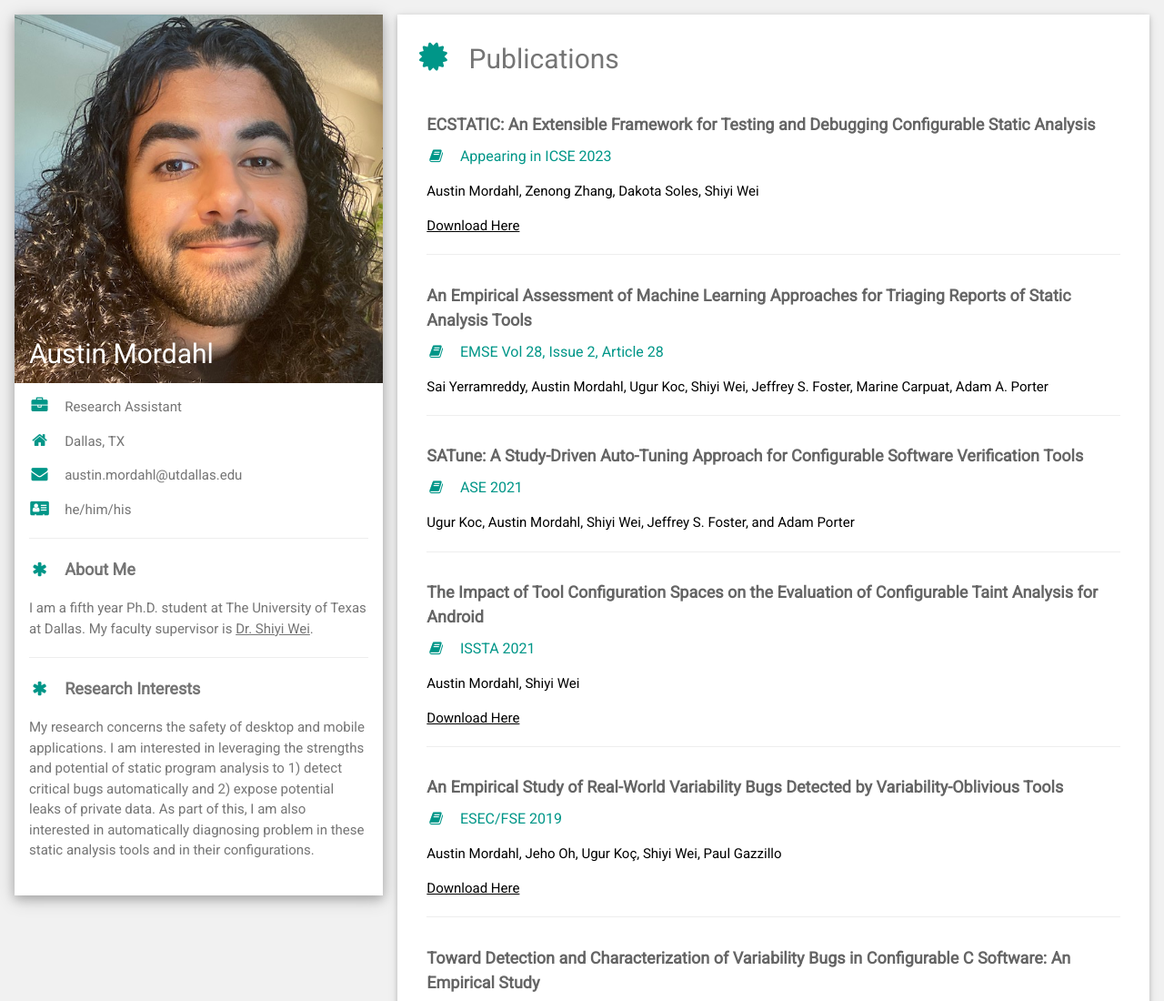
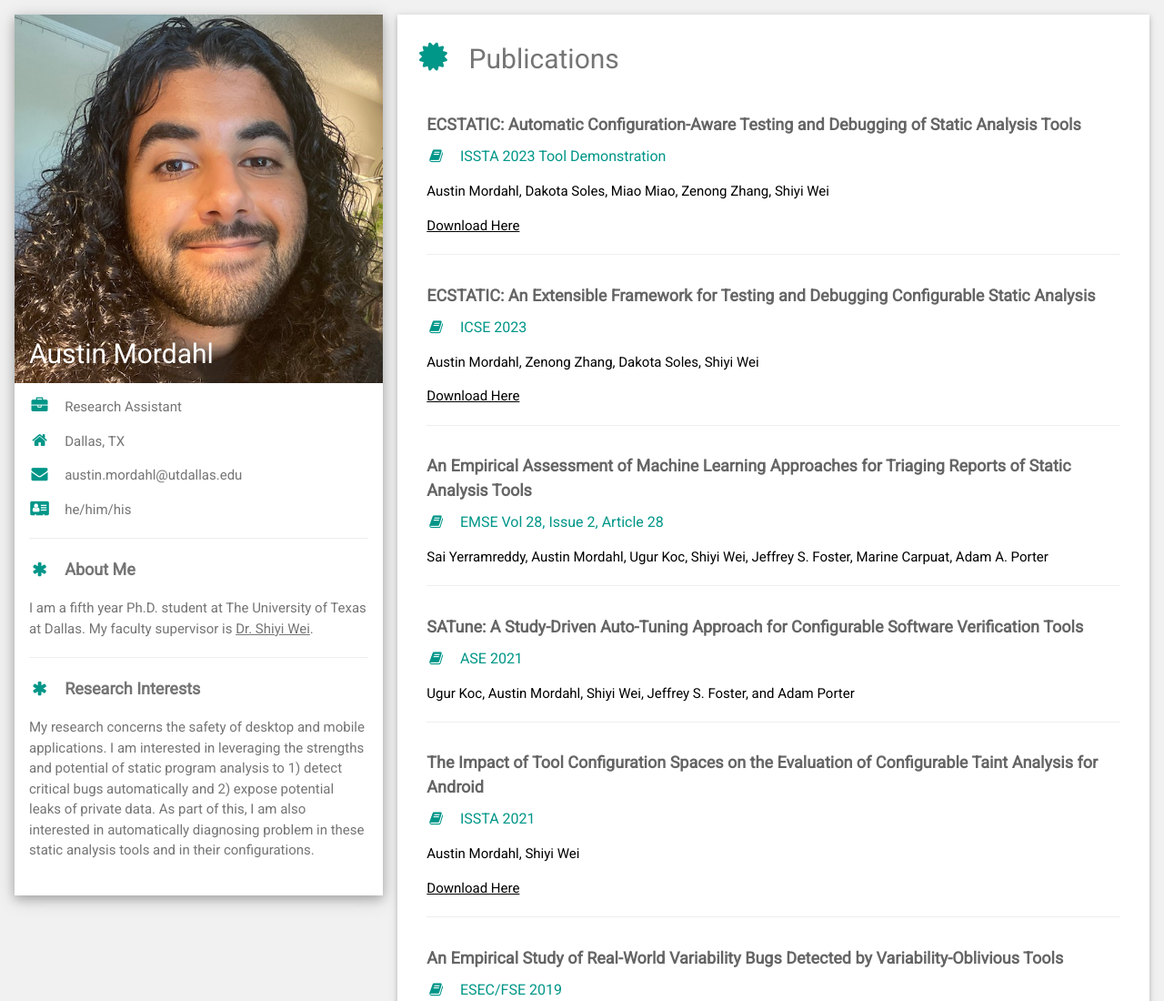
Before and after one commit to amordahl/amordahl.github.io, a plain HTML site: page index.html in a window 1280 px wide. Shown: the top 1100 px of the page at 91% size. Drawn offline with nearby package versions, Linux system fonts and the light colour scheme.

Commit message:
ISSTA Tool Demonstration

```diff
--- a/index.html
+++ b/index.html
@@ -71,8 +71,15 @@ html,body,h1,h2,h3,h4,h5,h6 {font-family: "Roboto", sans-serif}
       <div class="w3-container w3-card w3-white w3-margin-bottom">
           <h2 class="w3-text-grey w3-padding-16"><i class="fa fa-certificate fa-fw w3-margin-right w3-xxlarge w3-text-teal"></i>Publications</h2>
           <div class="w3-container">
+              <h5 class="w3-opacity"><b>ECSTATIC: Automatic Configuration-Aware Testing and Debugging of Static Analysis Tools</b></h5>
+              <h6 class="w3-text-teal"><i class="fa fa-book fa-fw w3-margin-right"></i>ISSTA 2023 Tool Demonstration</h6>
+              <p>Austin Mordahl, Dakota Soles, Miao Miao, Zenong Zhang, Shiyi Wei</p>
+              <p><a href="./docs/issta2023_tooldemo.pdf">Download Here</a></p>
+              <hr>
+          </div>
+          <div class="w3-container">
               <h5 class="w3-opacity"><b>ECSTATIC: An Extensible Framework for Testing and Debugging  Configurable Static Analysis</b></h5>
-            <h6 class="w3-text-teal"><i class="fa fa-book fa-fw w3-margin-right"></i>Appearing in ICSE 2023</h6>
+            <h6 class="w3-text-teal"><i class="fa fa-book fa-fw w3-margin-right"></i>ICSE 2023</h6>
             <p>Austin Mordahl, Zenong Zhang, Dakota Soles, Shiyi Wei</p>
             <p><a href="./docs/ecstatic_paper.pdf">Download Here</a></p>
             <hr>
```
Also changed, not shown: 1 other file.
